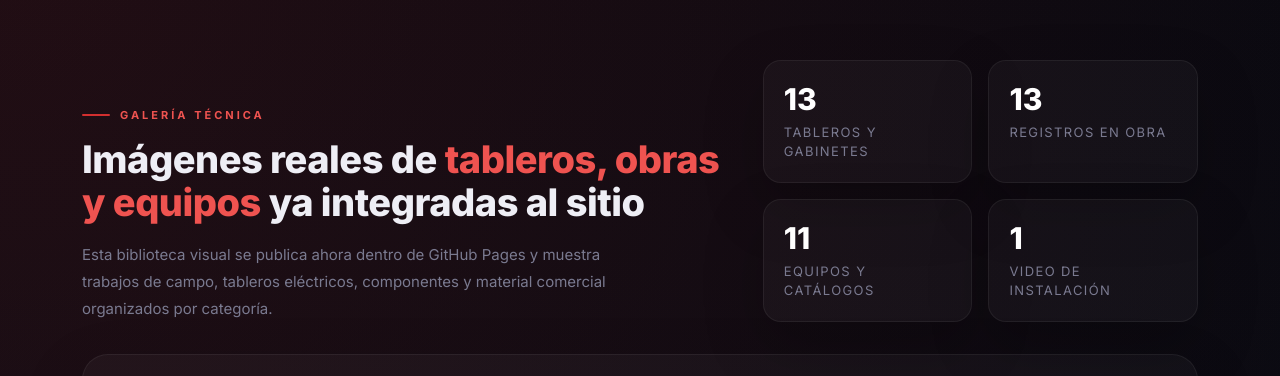
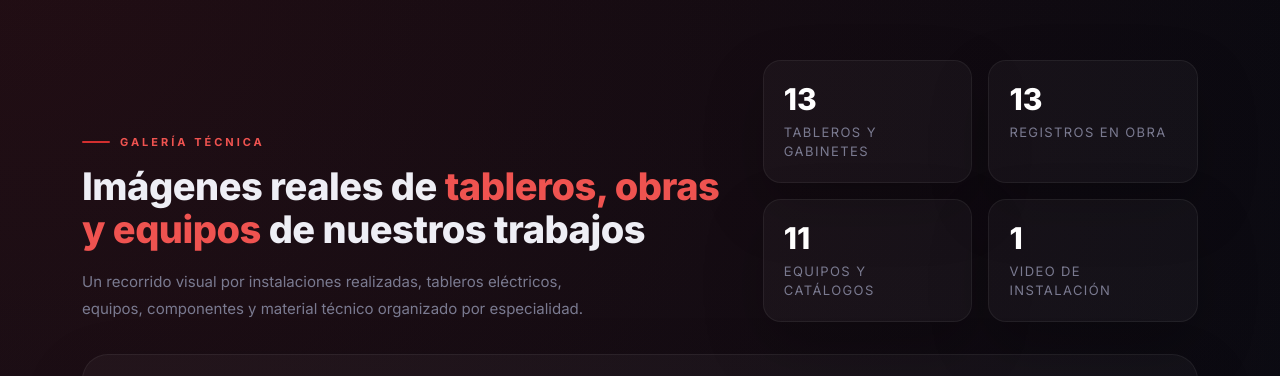
Before and after one commit to Bobadilla96/tech-service-eas, an Angular app: page / in a window 1280 px wide. Shown: the part 2520-2896 px from the top of the page. Built offline with nearby package versions, Linux system fonts and the light colour scheme.

Commit message:
chore: simplify gallery copy

```diff
--- a/src/app/pages/home/sections/galeria/galeria.component.html
+++ b/src/app/pages/home/sections/galeria/galeria.component.html
@@ -5,12 +5,11 @@
         <span class="section-label">Galería técnica</span>
         <h2 class="section-title">
           Imágenes reales de <em>tableros, obras y equipos</em>
-          ya integradas al sitio
+          de nuestros trabajos
         </h2>
         <p class="section-desc">
-          Esta biblioteca visual se publica ahora dentro de GitHub Pages y muestra
-          trabajos de campo, tableros eléctricos, componentes y material comercial
-          organizados por categoría.
+          Un recorrido visual por instalaciones realizadas, tableros eléctricos,
+          equipos, componentes y material técnico organizado por especialidad.
         </p>
       </div>
 
@@ -58,8 +57,8 @@
         <span class="category-eyebrow">Video</span>
         <h3>Registro audiovisual de obra e instalación</h3>
         <p>
-          El material multimedia también quedó expuesto en la web. El video acompaña
-          la galería fotográfica y muestra parte del trabajo técnico en campo.
+          El video acompaña la galería fotográfica y permite ver parte del proceso
+          de montaje, intervención técnica y trabajo en campo.
         </p>
       </div>
 
```
